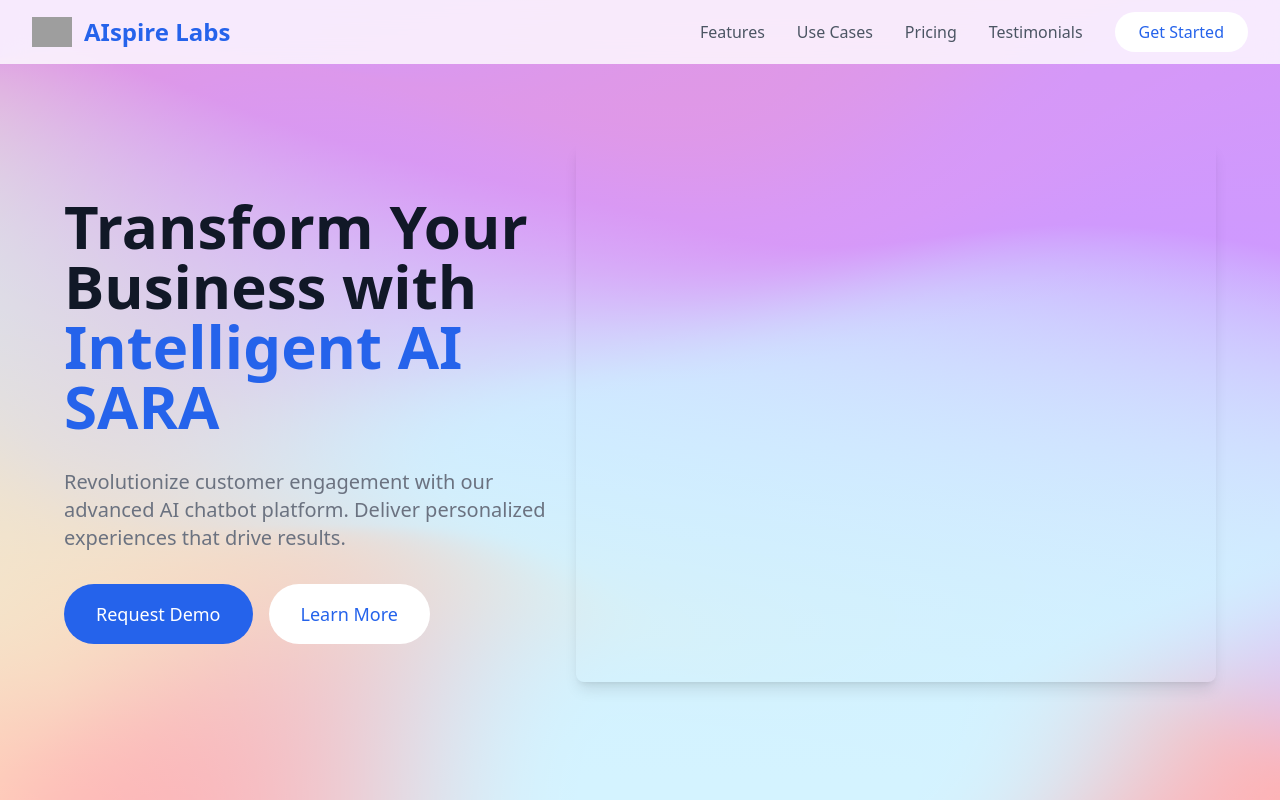
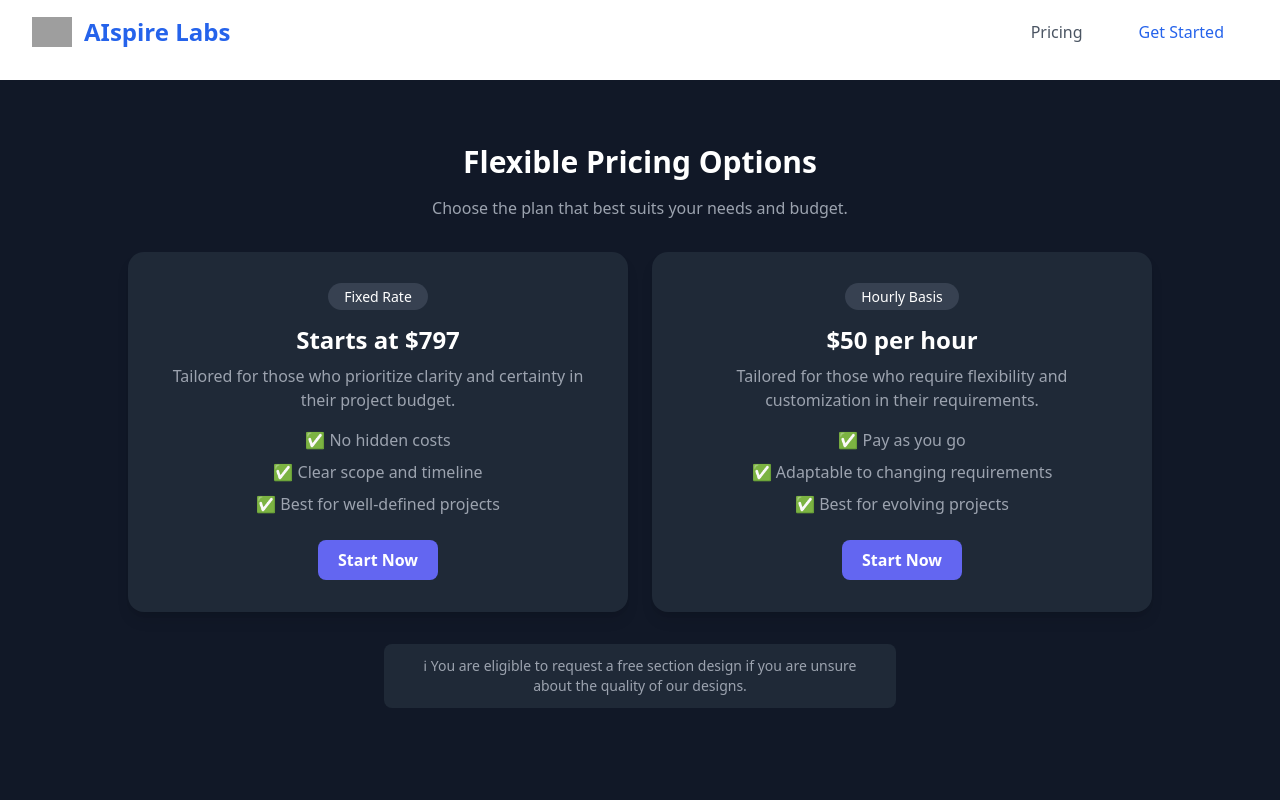
Before and after one commit to Manas470/Project, a React (Vite) app: page /pricing in a window 1280 px wide. Shown: the top 800 px of the page. Built offline with nearby package versions, Linux system fonts and the light colour scheme; grey boxes are pictures that could not be loaded.

Commit message:
Seperate Page for Pricing

```diff
--- a/src/App.jsx
+++ b/src/App.jsx
@@ -2,37 +2,35 @@ import React from 'react';
 import { BrowserRouter as Router, Routes, Route } from 'react-router-dom';
 import Navbar from './components/Navbar';
 import Hero from './components/Hero';
-import Problems from './components/Problems';
-import UseCases from './components/UseCases';
-import Features from './components/Features';
-import Testimonials from './components/Testimonials';
-import Pricing from './components/Pricing';
-import Footer from './components/Footer';
 import HowItWorks from './components/HowItWorks';
 import FeaturesNew from './components/FeaturesNew';
 import FeaturesSection from './components/FeaturesSection';
 import TestimonialsNew from './components/TestimonialsNew';
-import PricingNew from './components/PricingNew';
 import TrustedBySection from './components/TrustedBySection';
+import Footer from './components/Footer';
+import PricingPage from './pages/PricingPage';
 
 function App() {
   return (
     <Router>
+      <Routes>
+        <Route
+          path="/"
+          element={
             <div className="bg-gradient-to-b from-gray-50 to-white">
               <Navbar />
               <Hero />
-        <HowItWorks />
-        {/* <Problems />
-        <UseCases /> */}
+              {/* <HowItWorks /> */}
               <FeaturesNew />
               <FeaturesSection />
-        {/* <Testimonials /> */}
               <TestimonialsNew />
-        {/* <Pricing /> */}
-        <PricingNew />
               <TrustedBySection />
               <Footer />
             </div>
+          }
+        />
+        <Route path="/pricing" element={<PricingPage/>} />
+      </Routes>
     </Router>
   );
 }
--- a/src/components/Navbar.jsx
+++ b/src/components/Navbar.jsx
@@ -21,10 +21,7 @@ const Navbar = () => {
   }, []);
 
   const navigation = [
-    { name: 'Features', href: '#features' },
-    { name: 'Use Cases', href: '#use-cases' },
-    { name: 'Pricing', href: '#pricing' },
-    { name: 'Testimonials', href: '#testimonials' },
+    { name: 'Pricing', href: '/pricing' },
   ];
 
   return (
@@ -34,7 +31,9 @@ const Navbar = () => {
     >
       <div className="max-w-7xl mx-auto px-4 sm:px-6 lg:px-8">
         <div className="flex justify-between h-16 items-center">
+          <a href='/'>
             <div className="flex-shrink-0 flex items-center">
+
               <img
                 src="https://aispirelabs.com/assets/AIspireLabsLogo-qAYgMtr4.png"
                 height={60}
@@ -49,7 +48,7 @@ const Navbar = () => {
               </span>
 
             </div>
-
+          </a>
           <div className="hidden md:flex items-center space-x-8">
             {navigation.map((item) => (
               <a
--- /dev/null
+++ b/src/pages/PricingPage.jsx
@@ -0,0 +1,18 @@
+import React from 'react';
+import Navbar from '../components/Navbar';
+import PricingNew from '../components/PricingNew';
+import Footer from '../components/Footer';
+
+const PricingPage = () => {
+  return (
+    <>
+      <Navbar />
+      <div className="pt-20">
+        <PricingNew />
+      </div>
+      <Footer />
+    </>
+  );
+};
+
+export default PricingPage;
```
Lines whose indentation alone changed are shown as unchanged.
